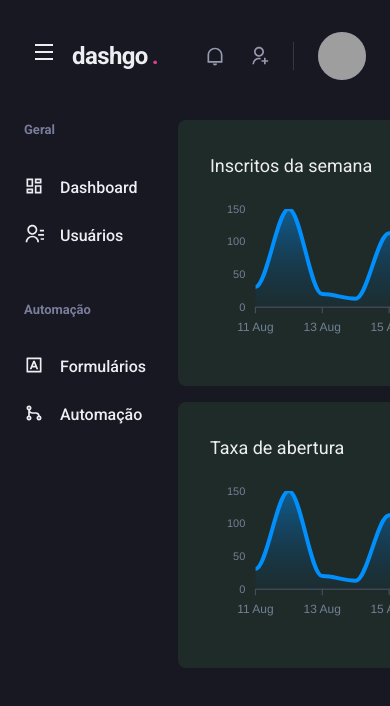
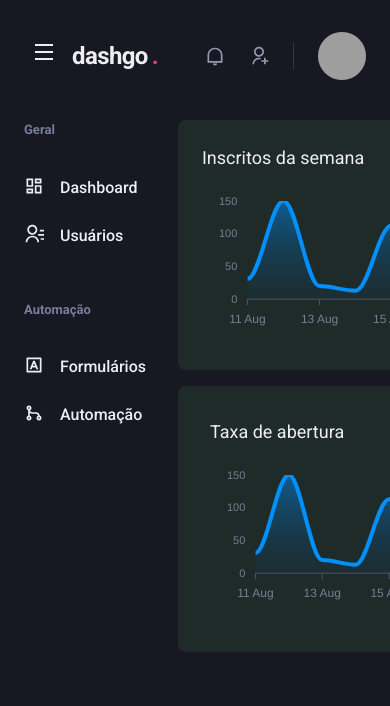
Before and after one commit to jessejonass/dashgo, a Next.js app: page /dashboard in a window 390 px wide. Shown: the top 706 px of the page. Built offline with nearby package versions, Linux system fonts and the light colour scheme; grey boxes are pictures that could not be loaded.

Commit message:
style: changed padding responsive to dashboard item

```diff
--- a/src/components/pages/Dashboard/Dashboard.tsx
+++ b/src/components/pages/Dashboard/Dashboard.tsx
@@ -24,7 +24,7 @@
         <Sidebar />
 
         <SimpleGrid flex="1" gap="4" minChildWidth="320px" align="flex-start">
-          <Box p="8" bg="gray.800" borderRadius={8}>
+          <Box p={["6", "8"]} bg="gray.800" borderRadius={8}>
             <Text fontSize="large">Inscritos da semana</Text>
             <Chart
               options={chartOptions}
```
